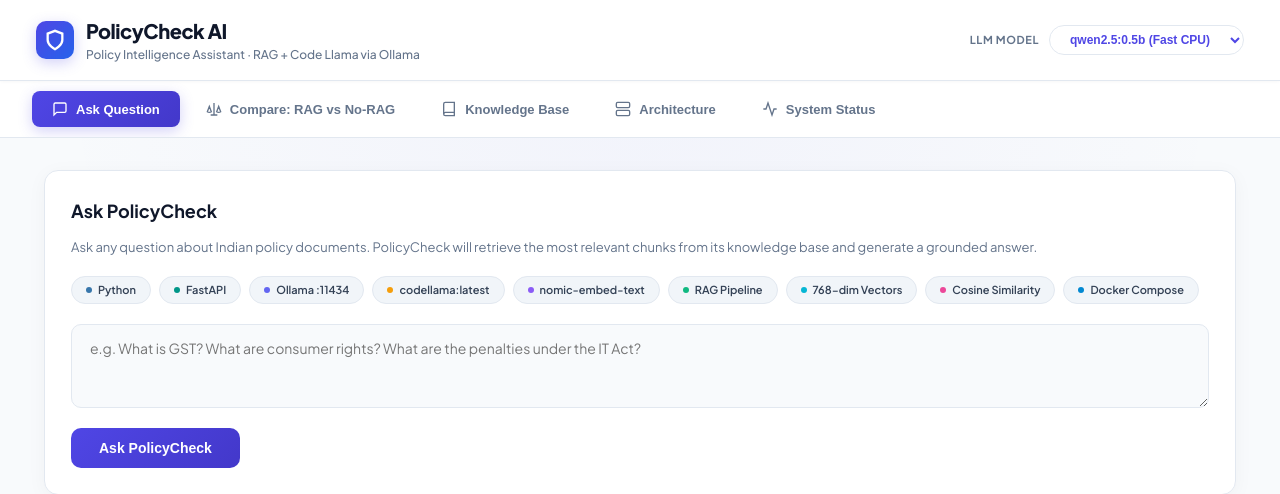
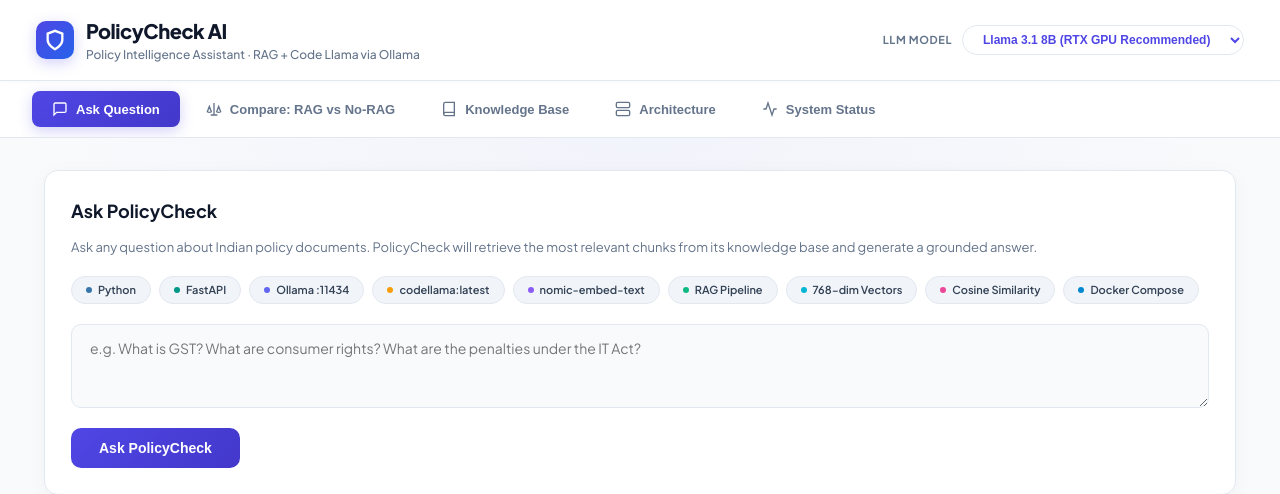
Before and after one commit to shivin4/PolicyCheck, a FastAPI app: page / in a window 1280 px wide. Shown: the top 494 px of the page. Run offline with FastAPI, Linux system fonts and the light colour scheme; data that the repository does not hold is empty; parts of the project's set-up code (start-up, migrations or seed data) failed here and were passed over; some libraries are stand-ins or nearby versions.

Commit message:
add Llama 3.1 8B and Qwen 2.5 14B options for high-VRAM GPU setups

```diff
--- a/templates/index.html
+++ b/templates/index.html
@@ -336,9 +336,11 @@
     <div class="model-box">
       <span class="model-lbl">LLM Model</span>
       <select class="model-select" id="global-model-select" onchange="onModelChange()">
-        <option value="qwen2.5:0.5b" selected>qwen2.5:0.5b (Fast CPU)</option>
-        <option value="codellama:latest">codellama:latest</option>
-        <option value="tinyllama:1.1b">tinyllama:1.1b</option>
+        <option value="llama3.1:8b" selected>Llama 3.1 8B (RTX GPU Recommended)</option>
+        <option value="qwen2.5:14b">Qwen 2.5 14B (Premier RAG)</option>
+        <option value="qwen2.5:7b">Qwen 2.5 7B</option>
+        <option value="codellama:latest">Code Llama 7B</option>
+        <option value="qwen2.5:0.5b">qwen2.5:0.5b (CPU Light)</option>
       </select>
     </div>
   </header>
```
